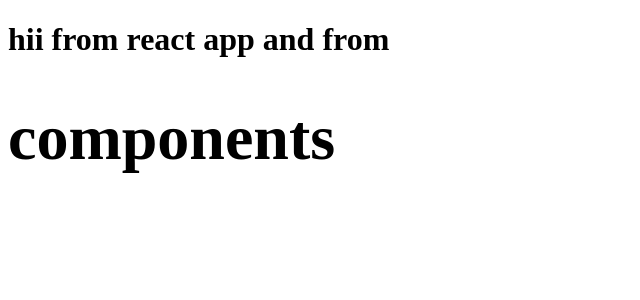
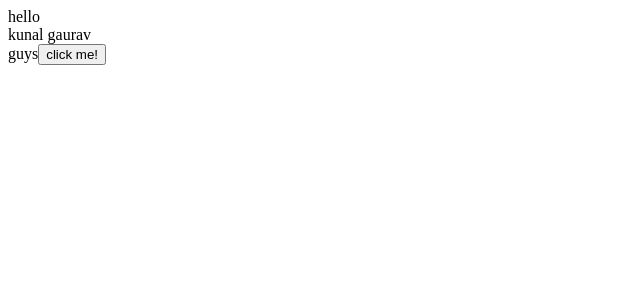
Before and after one commit to Kunalgaurav1/react6pack, a React (Create React App) app: page / in a window 1280 px wide. Shown: the top 300 px of the page, without its empty margins (0-640 px from the left). Built offline with nearby package versions, Linux system fonts and the light colour scheme.

Commit message:
first commit

```diff
--- a/public/index.html
+++ b/public/index.html
@@ -10,6 +10,10 @@
   </head>
   <body>
     <noscript>You need to enable JavaScript to run this app.</noscript>
+
+
     <div id="root"></div>
+
+
   </body>
 </html>
--- a/src/App.js
+++ b/src/App.js
@@ -1,16 +1,31 @@
-
 import './App.css';
 
+
+
 function Mycomponent(){
-  return (
-  <h1> components</h1>
-  );
+  return <div>
+
+    kunal gaurav
+  </div>;
 }
 
 function App() {
   return (
-    <h1>hii from react app and from <Mycomponent/></h1>
+
+    <div id="adas" className="custom" >
+      hello <Mycomponent/> guys
+
+      <button >click me!</button>
+    </div>
+
+
+
   );
 }
 
+
+
+
+
+
 export default App;
```
Also changed, not shown: src/index.js (line endings or trailing spaces).
